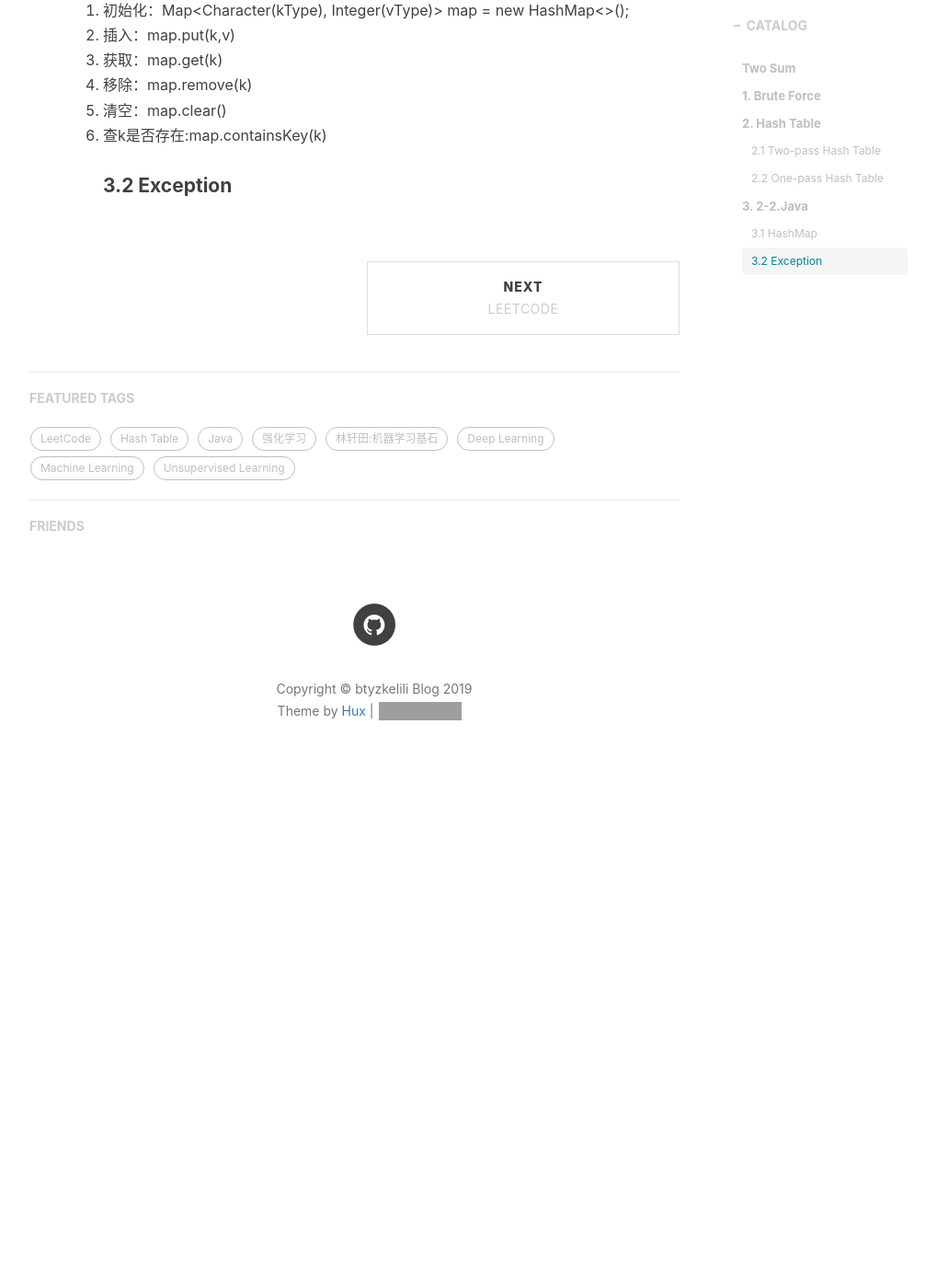
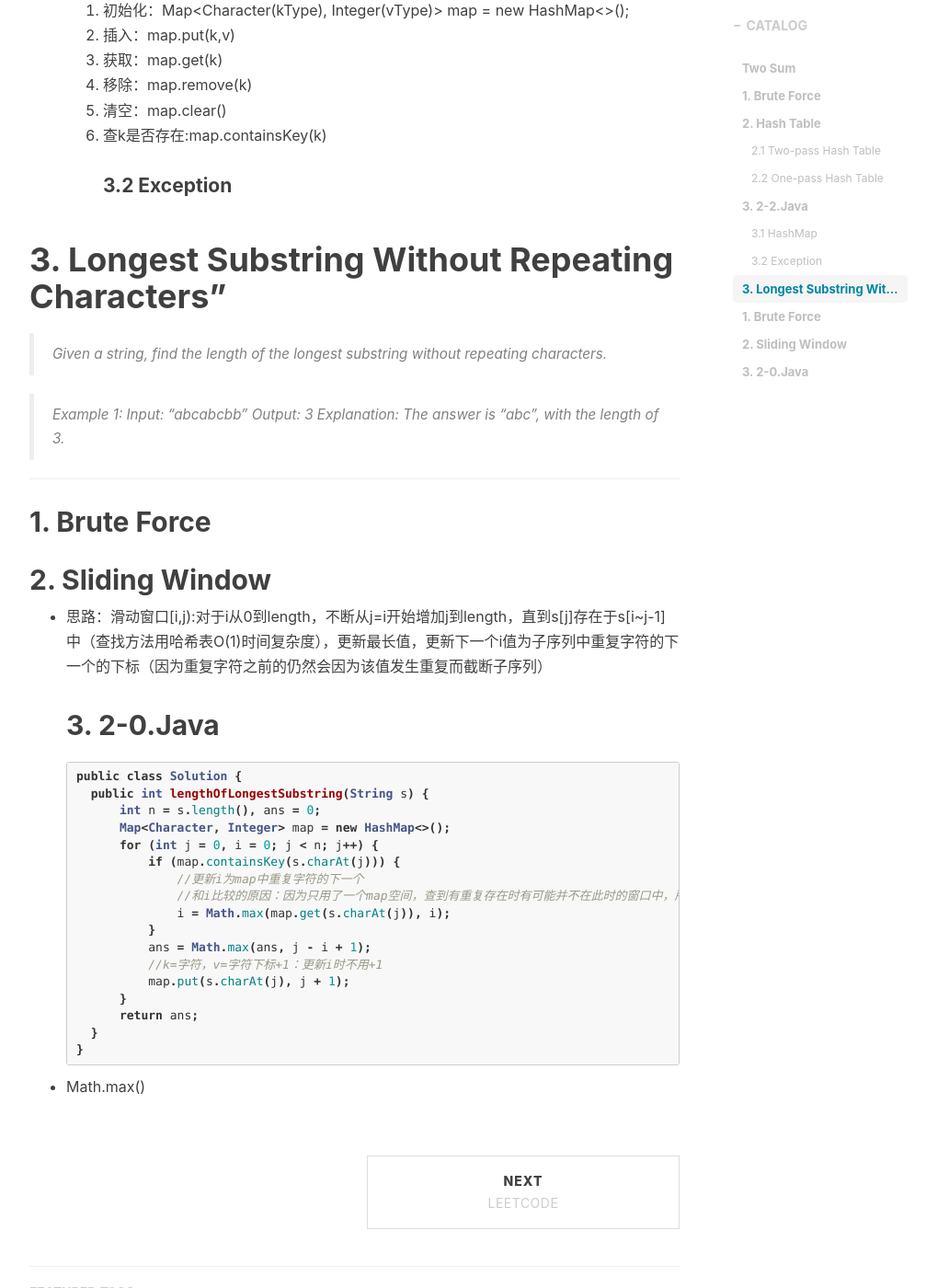
Before and after one commit to btyzkelili/btyzkelili.github.io, a Jekyll site: the page built from _posts/2019-05-05-LeedCode-1.md, in a window 1280 px wide and 1400 px high, scrolled down 2104 px. Shown: the whole window at 92% size, without its empty margins (233-1240 px from the left). Built offline with Jekyll 4.4.1, drawn with Linux system fonts in a browser that asks for light colours; nearby versions of some CDN libraries; comment, search, counter and statistics services are not loaded; before the commit the page ends 2981 px from its top, so only the background shows below that; grey boxes are pictures that could not be loaded.

Commit message:
Update 2019-05-05-LeedCode-1.md

````diff
--- a/_posts/2019-05-05-LeedCode-1.md
+++ b/_posts/2019-05-05-LeedCode-1.md
@@ -67,3 +67,37 @@ class Solution {
 	5. 清空：map.clear()
 	6. 查k是否存在:map.containsKey(k)
 #### 3.2 Exception
+
+# 3. Longest Substring Without Repeating Characters"
+>Given a string, find the length of the longest substring without repeating characters.
+
+>Example 1:
+>Input: "abcabcbb"
+>Output: 3
+>Explanation: The answer is "abc", with the length of 3.
+
+---
+## 1. Brute Force
+## 2. Sliding Window
+* 思路：滑动窗口[i,j):对于i从0到length，不断从j=i开始增加j到length，直到s[j]存在于s[i~j-1]中（查找方法用哈希表O(1)时间复杂度），更新最长值，更新下一个i值为子序列中重复字符的下一个的下标（因为重复字符之前的仍然会因为该值发生重复而截断子序列）
+## 3. 2-0.Java
+```java
+public class Solution {
+    public int lengthOfLongestSubstring(String s) {
+        int n = s.length(), ans = 0;
+        Map<Character, Integer> map = new HashMap<>();
+        for (int j = 0, i = 0; j < n; j++) {
+            if (map.containsKey(s.charAt(j))) {
+				//更新i为map中重复字符的下一个
+				//和i比较的原因：因为只用了一个map空间，查到有重复存在时有可能并不在此时的窗口中，所以要用i来进行限制，表示实际上在本窗口内并未发生重复，窗口起始边界i不用改变
+                i = Math.max(map.get(s.charAt(j)), i);
+            }
+            ans = Math.max(ans, j - i + 1);
+			//k=字符，v=字符下标+1：更新i时不用+1
+            map.put(s.charAt(j), j + 1);
+        }
+        return ans;
+    }
+}
+```
+* Math.max()
````
